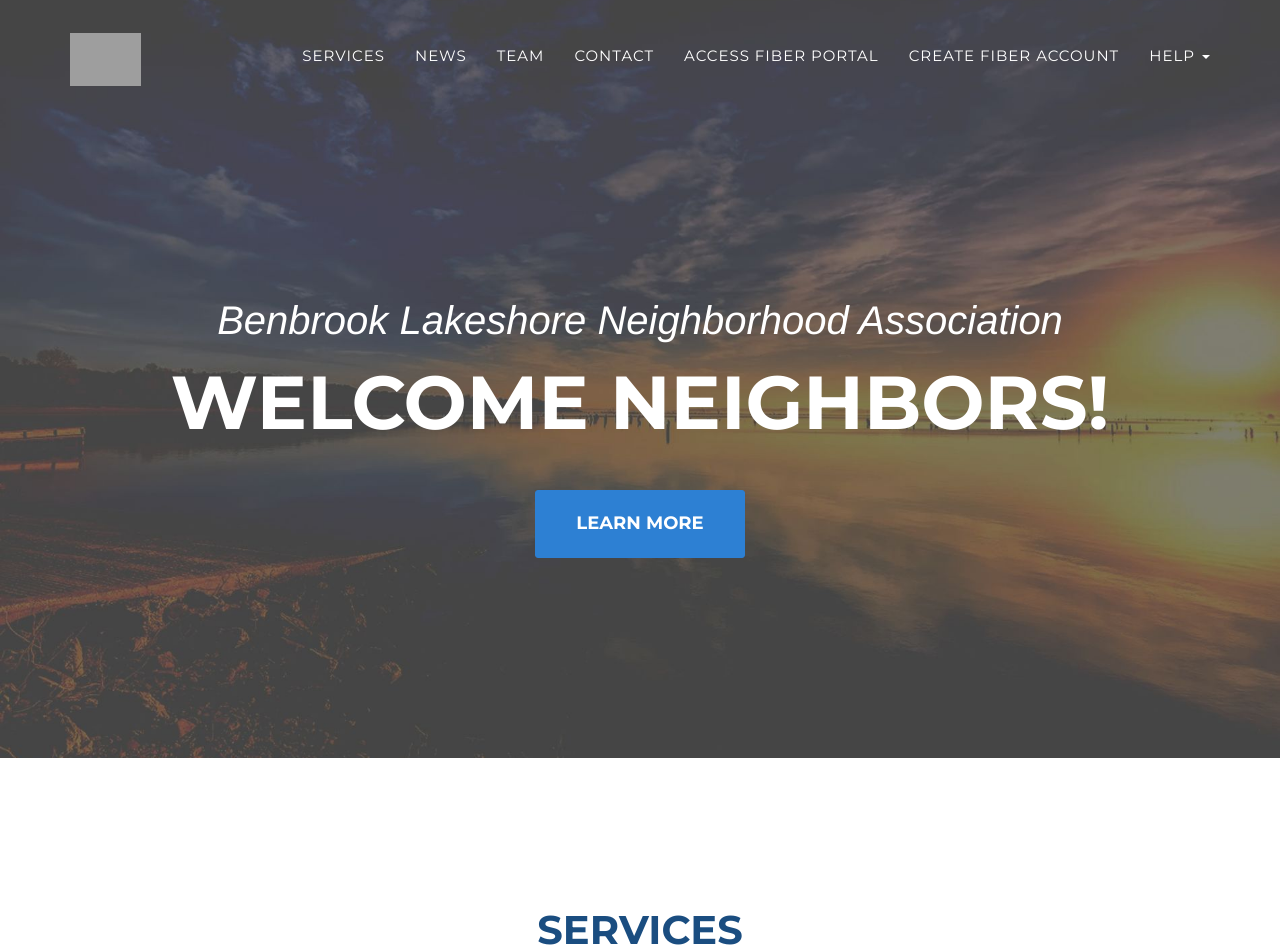
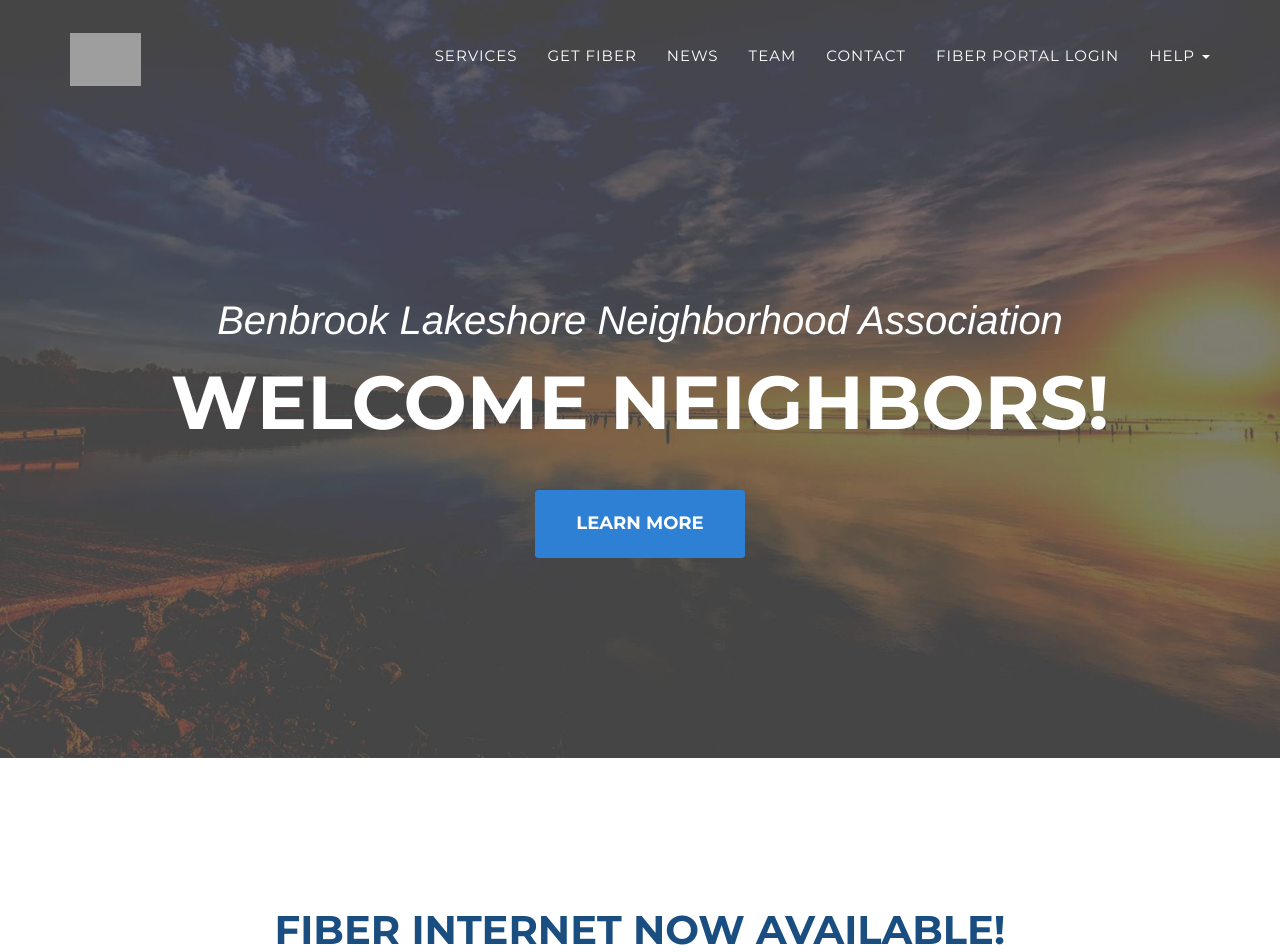
Before and after one commit to benbrooklakeshore/benbrooklakeshore.github.io, a Jekyll site: the page built from 2023-03-27-blna-wifi-project.markdown, in a window 1280 px wide and 1400 px high. Shown: the top 952 px of the window. Built offline with Jekyll 4.4.1, drawn with Linux system fonts in a browser that asks for light colours; some web fonts are replaced; comment, search, counter and statistics services are not loaded; some of the changed text lies outside the part shown; grey boxes are pictures that could not be loaded.

```diff
--- a/Gemfile
+++ b/Gemfile
@@ -13,3 +13,4 @@ end
 # gem "wdm", ">= 0.1.0" if Gem.win_platform?
 
 gem "jekyll-agency", "~> 1.0"
+gem 'webrick'
--- a/_data/template.yml
+++ b/_data/template.yml
@@ -1,9 +1,9 @@
 # Color settings (hex-codes without the leading hash-tag)
 color:
   primary: 2d80d3
-  secondary: 80b3e6
-  secondary-dark: 1a4d80
-  muted: d37f2d
+  secondary: "009926"  # Complementary green color
+  secondary-dark: 1a4d80  # Darker shade of the primary color
+  muted: 4d80d3  # Lighter shade of the primary color
 
 # Font Families
 font:
--- a/_includes/about.html
+++ b/_includes/about.html
@@ -5,92 +5,62 @@
         height: auto;
         width: auto\9; /* ie8 */
     }
+    /* Additional styles for steps */
+    .step img {
+        margin-bottom: 15px;
+    }
+    .instructional-videos ul {
+        list-style-type: none;
+        padding: 0;
+    }
+    .instructional-videos li {
+        display: inline-block;
+        margin: 0 10px;
+    }
 </style>
+
 <!-- About Section -->
 <section id="about">
     <div class="container">
+        <!-- Section Heading -->
         <div class="row">
             <div class="col-lg-12 text-center">
                 <h2 class="section-heading">Fiber Internet Now Available!</h2>
-                    <h3 class="section-subheading text-muted">With Spectrum's Help, the BLNA is now offering high speed fiber internet service to our neighborhood!</h3>
+                <h3 class="section-subheading text-muted">With Spectrum's help, the BLNA is now offering high-speed fiber internet service to our neighborhood!</h3>
                 <p>Sign up now to be one of the first to get fiber internet in the neighborhood!</p>
-                    <a href="https://fiber.benbrooklakeshore.org/signup/" class="btn btn-xl">Sign Up Here</a>
-                    <img src="https://www.highspeedinternet.com/app/uploads/2021/02/How-fast-is-Fiber.jpg"/>
             </div>
         </div>
-            <!-- <div class="row">
-                <div class="col-lg-12">
-
-                    <ul class="timeline">
-                        <li>
-                            <div class="timeline-image">
-                                <img class="img-circle img-responsive" src="img/about/1.jpg" alt="">
+        <!-- Steps Section -->
+        <div class="row">
+            <!-- Step 1 -->
+            <div class="col-md-6 text-center step">
+                <h2>Step 1</h2>
+                <p>Sign up and set up through Spectrum to get service installed.</p>
+                <a href="https://spectrum.com/servicesetup" target="_blank" rel="noopener noreferrer" aria-label="Go to Spectrum Service Setup">
+                    <img src="https://tbcdn.talentbrew.com/company/4673/v4_0/img/og/communitysolutions_og.png" alt="Spectrum Service Setup">
+                    <br>
+                    <button class="btn btn-primary btn-xl">Go to Spectrum Service Setup</button>
+                </a>
             </div>
-                            <div class="timeline-panel">
-                                <div class="timeline-heading">
-                                    <h4>2009-2011</h4>
-                                    <h4 class="subheading">Our Humble Beginnings</h4>
-                                </div>
-                                <div class="timeline-body">
-                                    <p class="text-muted">Lorem ipsum dolor sit amet, consectetur adipisicing elit. Sunt ut voluptatum eius sapiente, totam reiciendis temporibus qui quibusdam, recusandae sit vero unde, sed, incidunt et ea quo dolore laudantium consectetur!</p>
+            <!-- Step 2 -->
+            <div class="col-md-6 text-center step">
+                <h2>Step 2</h2>
+                <p>Sign up and set up through the VISP.net portal to handle billing for the base 500Mbps internet package.</p>
+                <a href="https://fiber.benbrooklakeshore.org/signup" target="_blank" rel="noopener noreferrer" aria-label="Go to VISP.net Signup">
+                    <img src="https://i.ytimg.com/vi/uUJ9hDRNujk/maxresdefault.jpg" alt="VISP.net Signup">
+                    <br>
+                    <button class="btn btn-primary btn-xl">Go to VISP.net Signup</button>
+                </a>
             </div>
         </div>
-                        </li>
-                        <li class="timeline-inverted">
-                            <div class="timeline-image">
-                                <img class="img-circle img-responsive" src="img/about/2.jpg" alt="">
-                            </div>
-                            <div class="timeline-panel">
-                                <div class="timeline-heading">
-                                    <h4>March 2011</h4>
-                                    <h4 class="subheading">An Agency is Born</h4>
-                                </div>
-                                <div class="timeline-body">
-                                    <p class="text-muted">Lorem ipsum dolor sit amet, consectetur adipisicing elit. Sunt ut voluptatum eius sapiente, totam reiciendis temporibus qui quibusdam, recusandae sit vero unde, sed, incidunt et ea quo dolore laudantium consectetur!</p>
+        <!-- Instructional Videos Section -->
+        <div class="row">
+            <div class="col-lg-12 text-center instructional-videos">
+                <h3>Instructional Videos</h3>
+                <div class="embed-responsive embed-responsive-16by9">
+                    <iframe class="embed-responsive-item" src="https://www.youtube.com/embed/bk4sNNhjTSw" allowfullscreen></iframe>
                 </div>
             </div>
-                        </li>
-                        <li>
-                            <div class="timeline-image">
-                                <img class="img-circle img-responsive" src="img/about/3.jpg" alt="">
-                            </div>
-                            <div class="timeline-panel">
-                                <div class="timeline-heading">
-                                    <h4>December 2012</h4>
-                                    <h4 class="subheading">Transition to Full Service</h4>
-                                </div>
-                                <div class="timeline-body">
-                                    <p class="text-muted">Lorem ipsum dolor sit amet, consectetur adipisicing elit. Sunt ut voluptatum eius sapiente, totam reiciendis temporibus qui quibusdam, recusandae sit vero unde, sed, incidunt et ea quo dolore laudantium consectetur!</p>
         </div>
     </div>
-                        </li>
-                        <li class="timeline-inverted">
-                            <div class="timeline-image">
-                                <img class="img-circle img-responsive" src="img/about/4.jpg" alt="">
-                            </div>
-                            <div class="timeline-panel">
-                                <div class="timeline-heading">
-                                    <h4>July 2014</h4>
-                                    <h4 class="subheading">Phase Two Expansion</h4>
-                                </div>
-                                <div class="timeline-body">
-                                    <p class="text-muted">Lorem ipsum dolor sit amet, consectetur adipisicing elit. Sunt ut voluptatum eius sapiente, totam reiciendis temporibus qui quibusdam, recusandae sit vero unde, sed, incidunt et ea quo dolore laudantium consectetur!</p>
-                                </div>
-                            </div>
-                        </li>
-                        <li class="timeline-inverted">
-                            <div class="timeline-image">
-                                <h4>Be Part
-                                    <br>Of Our
-                                    <br>Story!</h4>
-                            </div>
-                        </li>
-                    </ul>
-
-                </div>
-            </div> -->
-        </div>
-        <!-- <div class="responsive-iframe-container-2">
-            <iframe src="https://docs.google.com/forms/d/e/1FAIpQLSdiBilCjBqyXbMBiWDH5nyM35teK7P8zyIXuGT1T7iGVVMHIw/viewform?embedded=true" width="640" height="1425" frameborder="0" marginheight="0" marginwidth="0">Loading…</iframe>
-        </div> -->
 </section>
--- a/_includes/header.html
+++ b/_includes/header.html
@@ -24,6 +24,9 @@
                     <a class="page-scroll" href="#services">Services</a>
                 </li>
                 <li>
+                    <a class="page-scroll" href="#about">Get Fiber</a>
+                </li>
+                <li>
                     <a class="page-scroll" href="#portfolio">News</a>
                 </li>
                 <li>
@@ -34,10 +37,7 @@
                 </li>
                 <!-- Add a link to an external page -->
                 <li>
-                        <a href="https://fiber.benbrooklakeshore.org/">Access Fiber Portal</a>
-                    </li>
-                    <li>
-                        <a href="https://fiber.benbrooklakeshore.org/signup/">Create Fiber Account</a>
+                    <a href="https://fiber.benbrooklakeshore.org/">Fiber Portal Login</a>
                 </li>
                 <!-- Help menu with dropdown -->
                 <li class="dropdown">
@@ -64,6 +64,25 @@
         </div>
     </div>
 </header>
+
+<!-- Custom styles for the dropdown menu -->
+<style>
+.navbar-nav .dropdown-menu {
+    background-color: #333; /* Dark background color */
+    color: #fff; /* White text color */
+}
+
+.navbar-nav .dropdown-menu a {
+    color: #fff; /* White text color for links */
+}
+
+.navbar-nav .dropdown-menu a:hover {
+    background-color: #555; /* Slightly lighter background on hover */
+    color: #fff; /* White text color on hover */
+}
+</style>
+
+
 <!--
         {% for page in site.pages %}
           {% if page.title %}<a class="page-link" href="{{ page.url | prepend: site.baseurl }}">{{ page.title }}</a>{% endif %}
--- a/_layouts/default.html
+++ b/_layouts/default.html
@@ -5,7 +5,7 @@
 
 
 
-    <!-- <script>
+    <script>
       var MemberSpace = window.MemberSpace || {"subdomain":"benbrooklakeshore"};
       (function(d){
         var s = d.createElement("script");
@@ -13,12 +13,12 @@
         var e = d.getElementsByTagName("script")[0];
         e.parentNode.insertBefore(s,e);
       }(document));
-    </script> -->
+    </script>
     <body id="page-top" class="index">
 
     {% include header.html %}
+    {% include about.html %}
     {% include services.html %}
-    {% include about.html %}
     {% include portfolio_grid.html %}
     {% include team.html %}
     {% include clients.html %}
```
Also changed, not shown: Gemfile.lock. Lines whose indentation alone changed are shown as unchanged.
